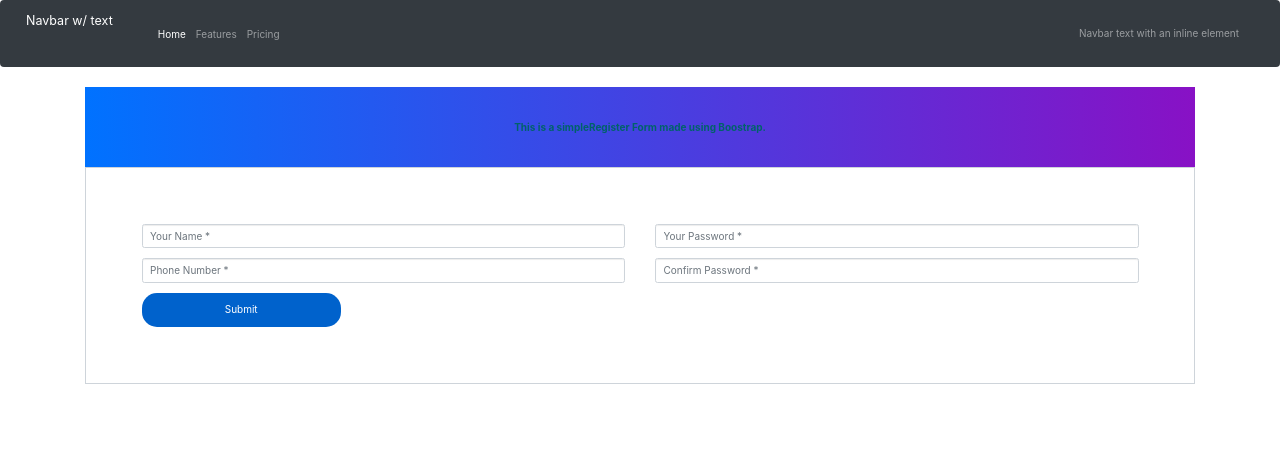
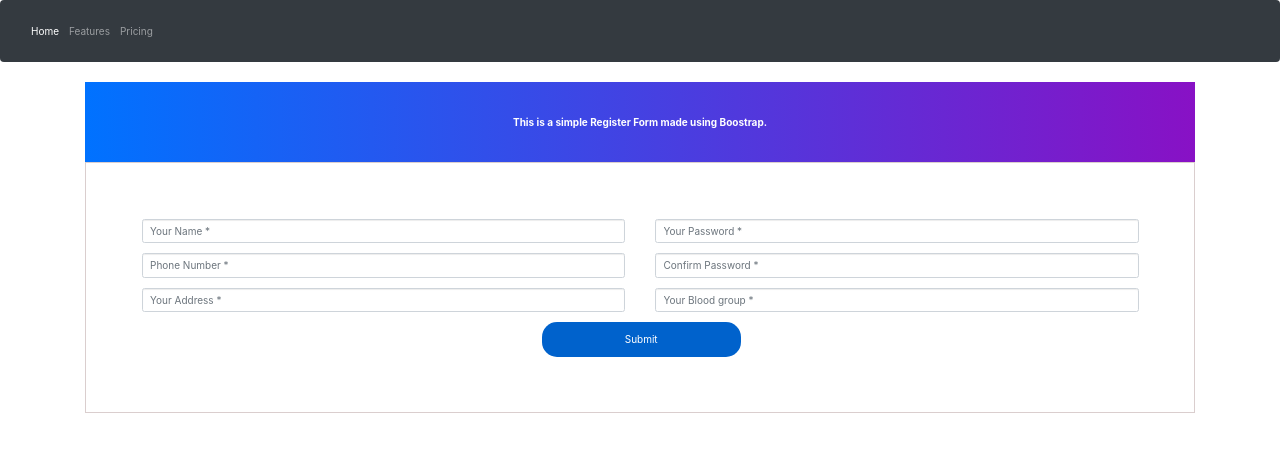
Before and after one commit to aniket691/wad_prac_repo, a plain HTML site: page index.html in a window 1280 px wide. Drawn offline with nearby package versions, Linux system fonts and the light colour scheme.

Commit message:
second commit

```diff
--- a/index.html
+++ b/index.html
@@ -2,8 +2,8 @@
 <html lang="en">
 
 <head>
-  <!-- Theme Made By www.w3schools.com - No Copyright -->
-  <title>Bootstrap Theme The Band</title>
+
+  <title>Birds website</title>
   <meta charset="utf-8">
   <meta name="viewport" content="width=device-width, initial-scale=1">
   <link rel="stylesheet" href="https://maxcdn.bootstrapcdn.com/bootstrap/3.4.1/css/bootstrap.min.css">
@@ -16,14 +16,14 @@
       text-align: center;
       height: 80px;
       background: -webkit-linear-gradient(left, #0072ff, #8811c5);
-      color: rgb(0, 98, 105);
+      color: rgb(255, 255, 255);
       font-weight: bold;
       line-height: 80px;
     }
 
     .form-content {
       padding: 5%;
-      border: 1px solid #ced4da;
+      border: 1px solid #dacece;
       margin-bottom: 2%;
     }
 
@@ -36,9 +36,9 @@
       border-radius: 1.5rem;
       padding: 1%;
       width: 20%;
-      cursor: pointer;
       background: #0062cc;
       color: #fff;
+      margin-left: 400px;
     }
   </style>
 </head>
@@ -47,15 +47,11 @@
   <link href="//maxcdn.bootstrapcdn.com/bootstrap/4.1.1/css/bootstrap.min.css" rel="stylesheet" id="bootstrap-css">
   <script src="//maxcdn.bootstrapcdn.com/bootstrap/4.1.1/js/bootstrap.min.js"></script>
   <script src="//cdnjs.cloudflare.com/ajax/libs/jquery/3.2.1/jquery.min.js"></script>
-  <!------ Include the above in your HEAD tag ---------->
+
 
 
   <nav class="navbar navbar-expand-lg navbar navbar-dark bg-dark">
-    <a class="navbar-brand" href="#">Navbar w/ text</a>
-    <button class="navbar-toggler" type="button" data-toggle="collapse" data-target="#navbarText"
-      aria-controls="navbarText" aria-expanded="false" aria-label="Toggle navigation">
-      <span class="navbar-toggler-icon"></span>
-    </button>
+
     <div class="collapse navbar-collapse" id="navbarText">
       <ul class="navbar-nav mr-auto">
         <li class="nav-item active">
@@ -68,9 +64,7 @@
           <a class="nav-link" href="#">Pricing</a>
         </li>
       </ul>
-      <span class="navbar-text">
-        Navbar text with an inline element
-      </span>
+
     </div>
   </nav>
 
@@ -78,11 +72,13 @@
   <div class="container register-form">
     <div class="form">
       <div class="note">
-        <p>This is a simpleRegister Form made using Boostrap.</p>
+        <p>This is a simple Register Form made using Boostrap.</p>
       </div>
 
       <div class="form-content">
         <div class="row">
+
+
           <div class="col-md-6">
             <div class="form-group">
               <input type="text" class="form-control" placeholder="Your Name *" value="" />
@@ -91,6 +87,8 @@
               <input type="text" class="form-control" placeholder="Phone Number *" value="" />
             </div>
           </div>
+
+
           <div class="col-md-6">
             <div class="form-group">
               <input type="text" class="form-control" placeholder="Your Password *" value="" />
@@ -99,6 +97,22 @@
               <input type="text" class="form-control" placeholder="Confirm Password *" value="" />
             </div>
           </div>
+
+          <div class="col-md-6">
+            <div class="form-group">
+              <input type="text" class="form-control" placeholder="Your Address *" value="" />
+            </div>
+          </div>
+
+
+          <div class="col-md-6">
+            <div class="form-group">
+              <input type="text" class="form-control" placeholder="Your Blood group *" value="" />
+            </div>
+          </div>
+
+
+
         </div>
         <button type="button" class="btnSubmit">Submit</button>
       </div>
@@ -108,3 +122,5 @@
 </body>
 
 </html>
+
+<!-- For every branch that is up to date or successfully pushed, add upstream (tracking) reference
```
